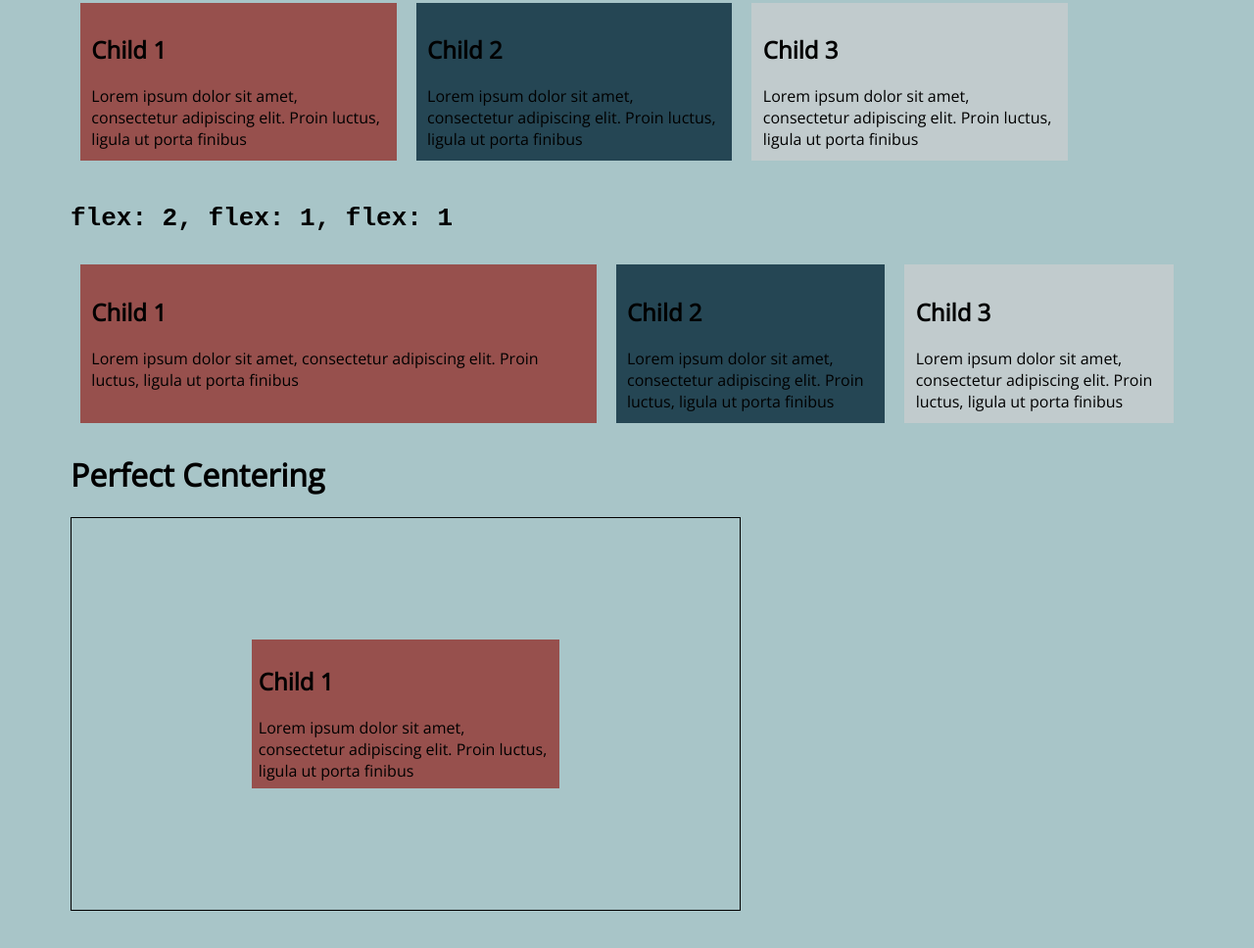
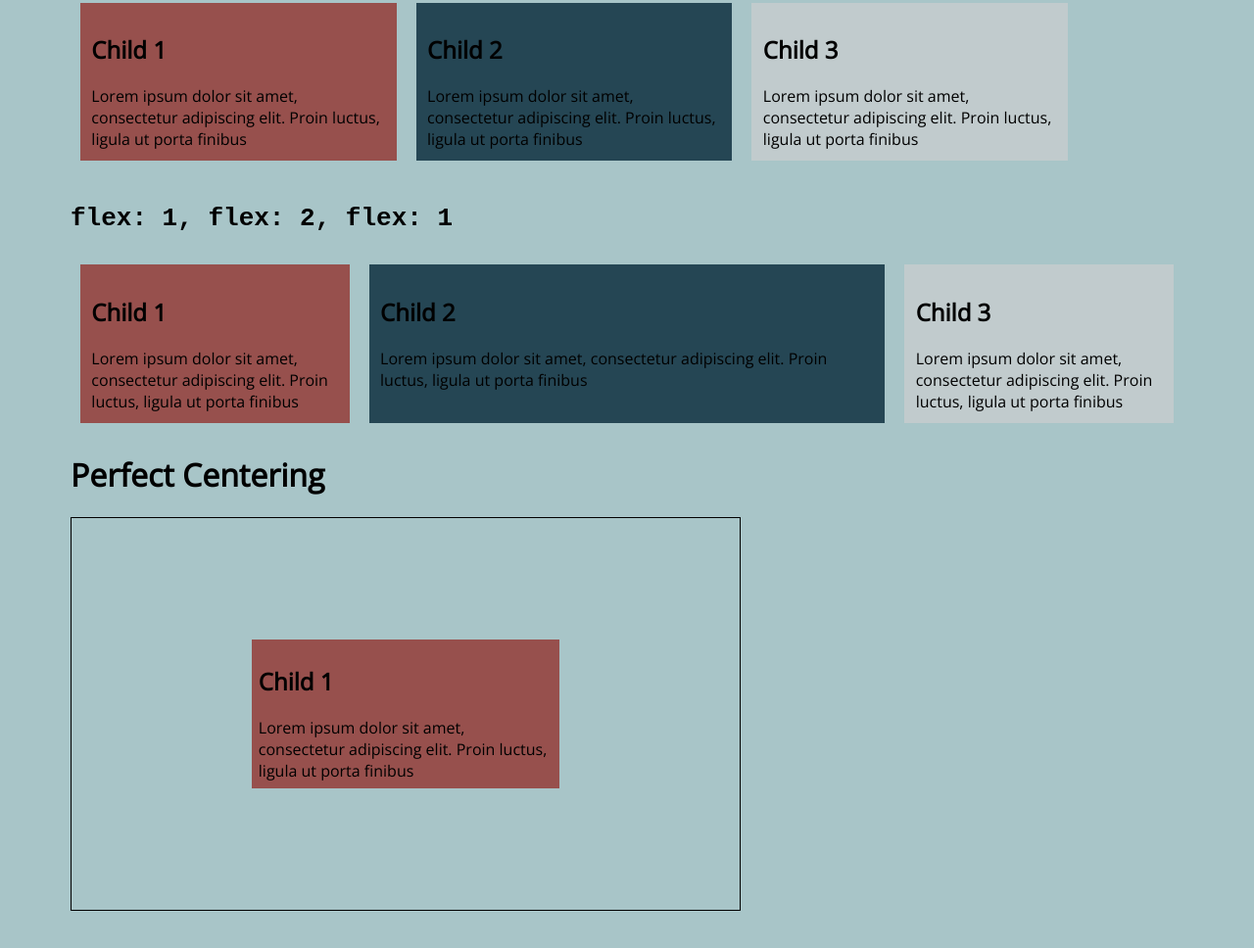
Before and after one commit to julessaysrawr/CSS-Flex, a plain HTML site: page index.html in a window 1280 px wide. Shown: the part 3435-4403 px from the top of the page at 98% size. Drawn offline with nearby package versions, Linux system fonts and the light colour scheme.

Commit message:
switched flex order

```diff
--- a/index.html
+++ b/index.html
@@ -166,13 +166,13 @@
           <span>Lorem ipsum dolor sit amet, consectetur adipiscing elit. Proin luctus, ligula ut porta finibus</span>
         </div>
       </div>
-      <h1><code>flex: 2, flex: 1, flex: 1</code></h1>
+      <h1><code>flex: 1, flex: 2, flex: 1</code></h1>
       <div class="display-flex">
-          <div class="child1 set-size-child flex-2">
+          <div class="child1 set-size-child flex-1">
             <h2>Child 1</h2>
             <span>Lorem ipsum dolor sit amet, consectetur adipiscing elit. Proin luctus, ligula ut porta finibus</span>
           </div>
-          <div class="child2 set-size-child flex-1">
+          <div class="child2 set-size-child flex-2">
             <h2>Child 2</h2>
             <span>Lorem ipsum dolor sit amet, consectetur adipiscing elit. Proin luctus, ligula ut porta finibus</span>
           </div>
```
